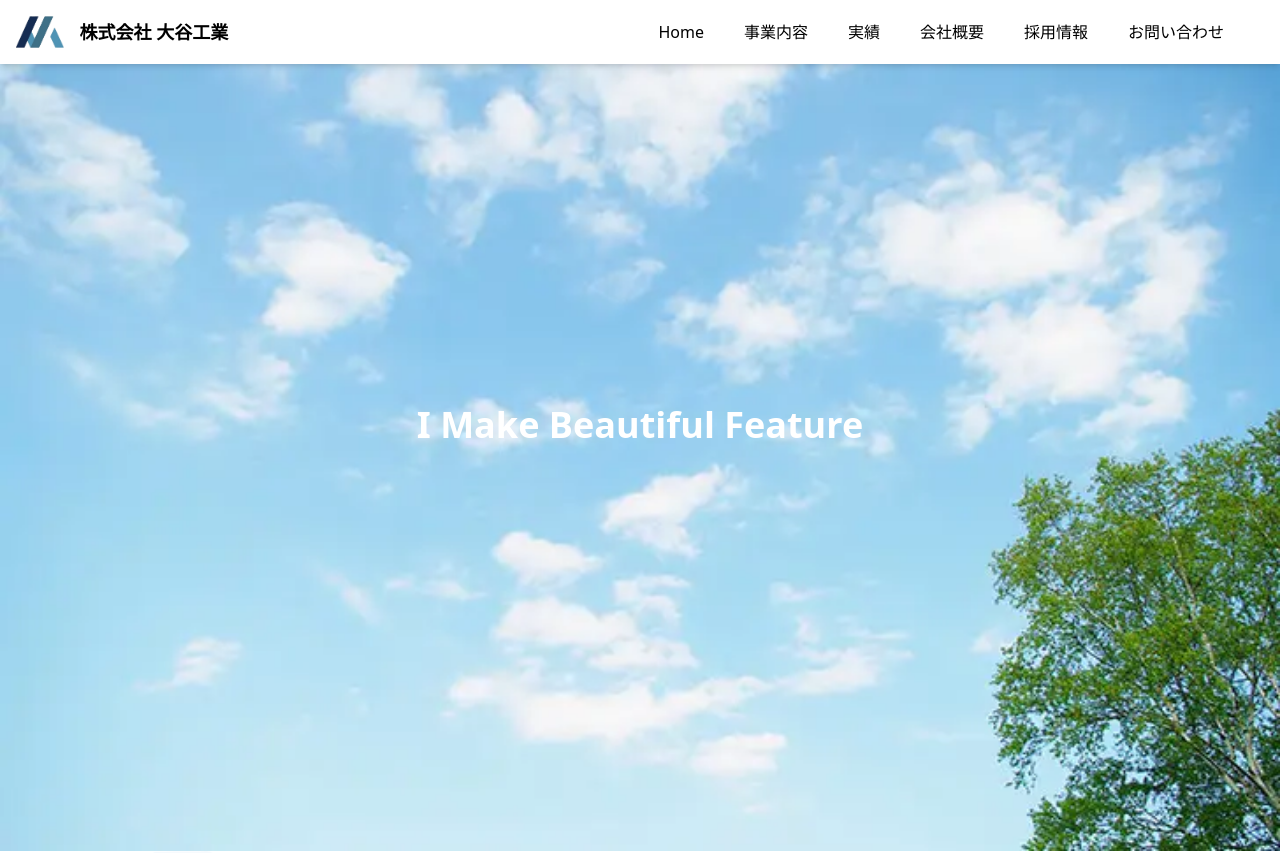
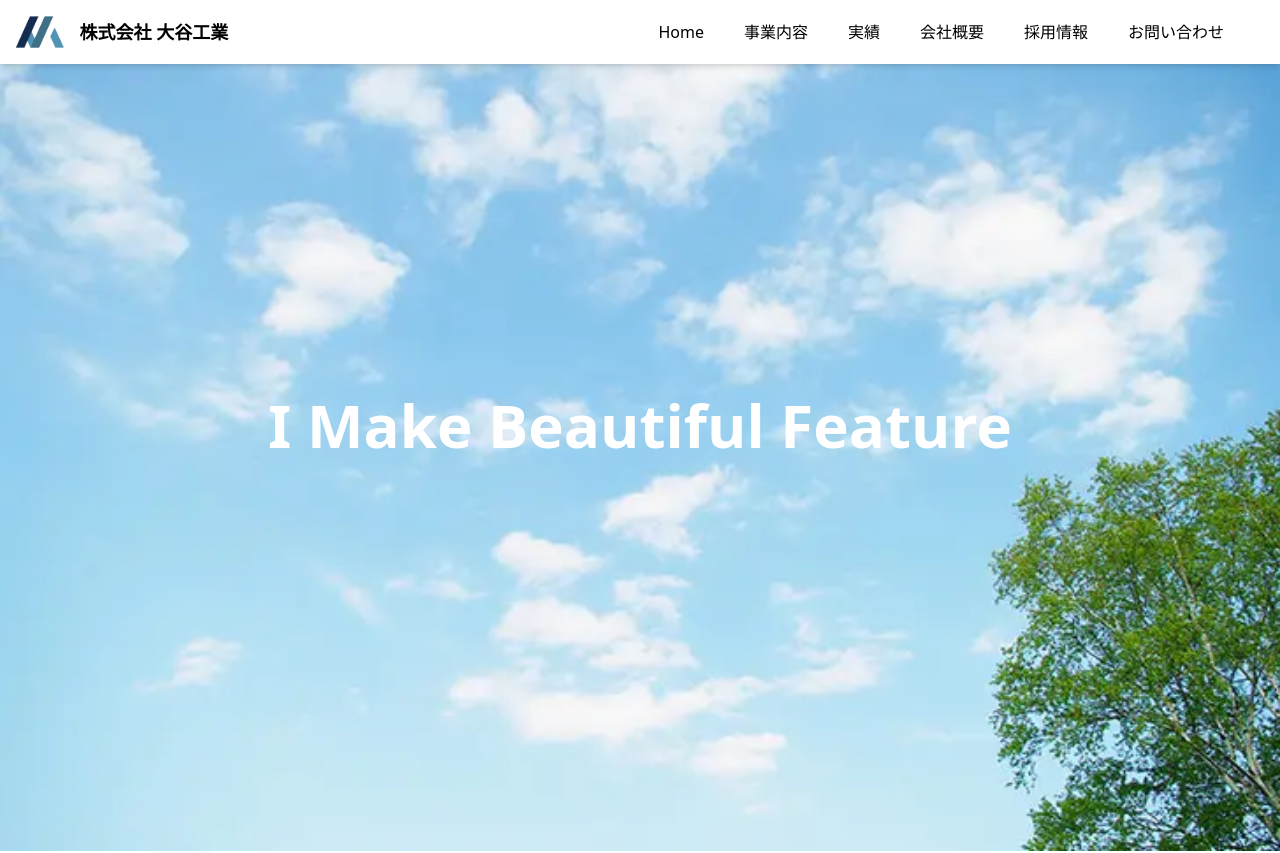
Before and after one commit to teppei1994667/OtaniKogyo_HP, a Next.js app: page / in a window 1280 px wide. Shown: the top 853 px of the page. Built offline with nearby package versions, Linux system fonts and the light colour scheme.

Commit message:
メインイメージの文字サイズ変更

```diff
--- a/src/app/component/MainImage.tsx
+++ b/src/app/component/MainImage.tsx
@@ -24,7 +24,7 @@ export const MainImage = () => {
       />
       <div className="absolute inset-0 flex items-center justify-center">
         <h1
-          className={`text-white text-2xl md:text-4xl font-bold text-center p-4 rounded transition-opacity duration-1000 ${
+          className={`text-white text-2xl md:text-6xl font-bold text-center p-4 rounded transition-opacity duration-1000 ${
             isShowMainText ? "opacity-100" : "opacity-0"
           }`}
         >
```
